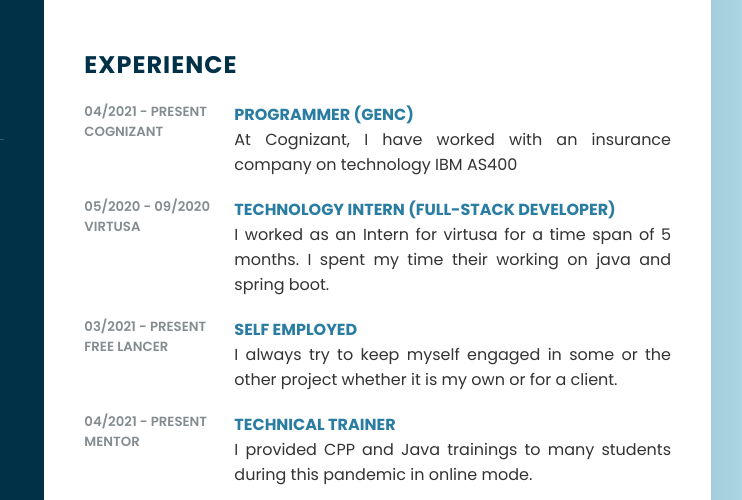
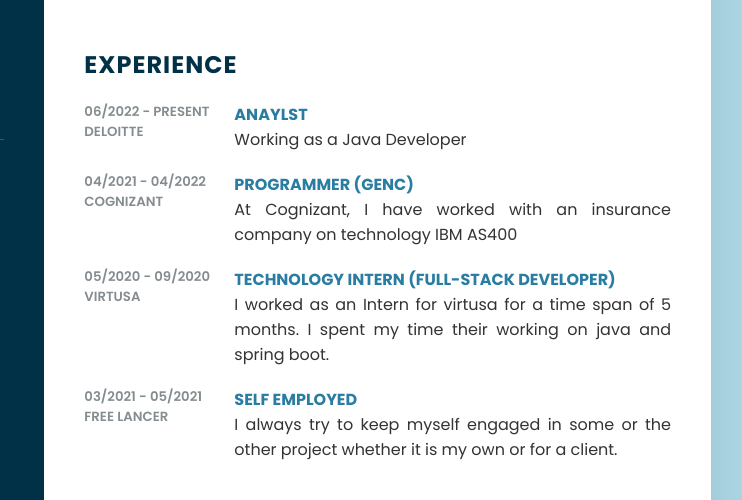
Before and after one commit to chiragseda/Resume2.0, a plain HTML site: page index.html in a window 1280 px wide. Shown: the part 238-738 px from the top of the page, 429-1171 px from the left. Drawn offline with Linux system fonts and the light colour scheme.

Commit message:
Changes and Deloitte exp

```diff
--- a/index.html
+++ b/index.html
@@ -190,9 +190,20 @@
             </div>
             <div class="about">
                 <h2 class="title2">Experience</h2>
+
                 <div class="box">
                     <div class="year_company">
-                        <h5>04/2021 - Present</h5>
+                        <h5>06/2022 - Present</h5>
+                        <h5>Deloitte</h5>
+                    </div>
+                    <div class="text">
+                        <h4>Anaylst</h4>
+                        <p style="text-align:Justify;">Working as a Java Developer</p>
+                    </div>
+                </div>
+                <div class="box">
+                    <div class="year_company">
+                        <h5>04/2021 - 04/2022</h5>
                         <h5>Cognizant</h5>
                     </div>
                     <div class="text">
@@ -222,7 +233,7 @@
                 </div>
                 <div class="box">
                     <div class="year_company">
-                        <h5>03/2021 - Present</h5>
+                        <h5>03/2021 - 05/2021</h5>
                         <h5>Free Lancer</h5>
                     </div>
                     <div class="text">
@@ -230,17 +241,6 @@
                         <p style="text-align:Justify;">I always try to keep myself engaged in some or the other project whether it is my own or for a client.</p>
                     </div>
                 </div>
-                <div class="box">
-                    <div class="year_company">
-                        <h5>04/2021 - Present</h5>
-                        <h5>Mentor</h5>
-                    </div>
-                    <div class="text">
-                        <h4>Technical Trainer</h4>
-                        <p style="text-align:Justify;">I provided CPP and Java trainings to many students during this pandemic in online mode.</p>
-                    </div>
-                </div>
-
             </div>
 <!--              -->
             <div class="about">
```
